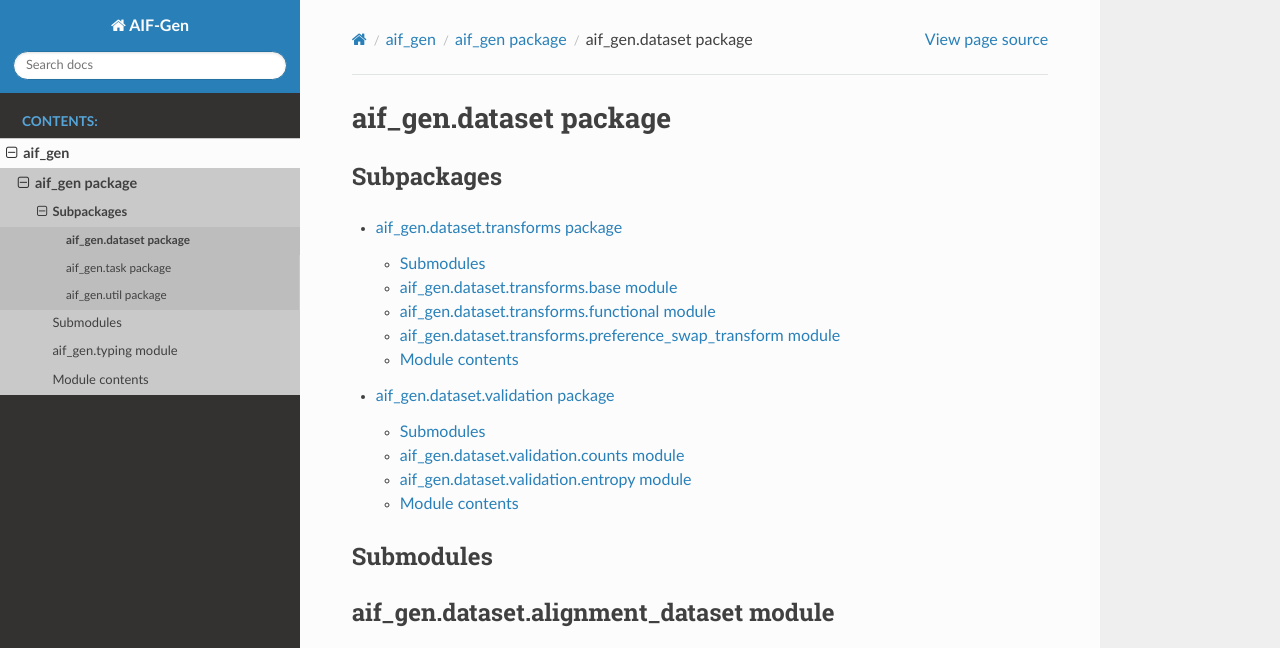
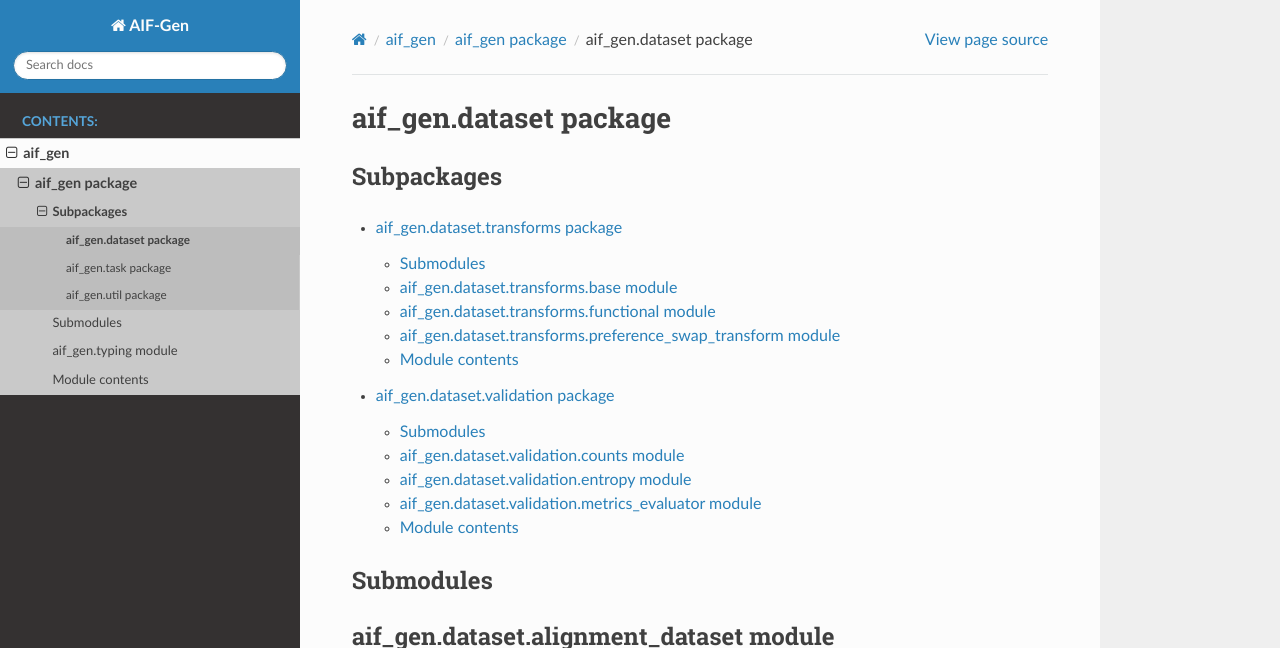
Before and after one commit to amgadelgamal/AIF-Gen, a Sphinx documentation site: the page built from docs/source/aif_gen.dataset.rst, in a window 1280 px wide and 900 px high, cut to the strip 0-648 px from the top of the window. Built offline with Sphinx 7.4.7 and the Read the Docs theme 3.1.0, drawn with Linux system fonts in a browser that asks for light colours.

Commit message:
Upload new documentation

```diff
--- a/docs/source/aif_gen.dataset.validation.rst
+++ b/docs/source/aif_gen.dataset.validation.rst
@@ -20,6 +20,14 @@ aif\_gen.dataset.validation.entropy module
    :undoc-members:
    :show-inheritance:
 
+aif\_gen.dataset.validation.metrics\_evaluator module
+-----------------------------------------------------
+
+.. automodule:: aif_gen.dataset.validation.metrics_evaluator
+   :members:
+   :undoc-members:
+   :show-inheritance:
+
 Module contents
 ---------------
 
```
